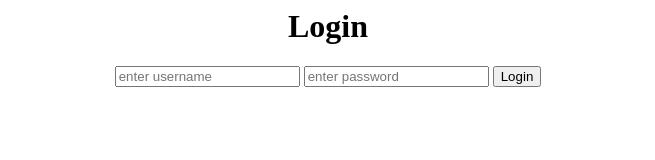
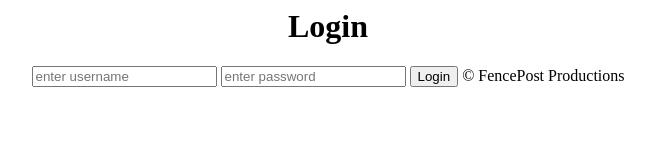
Before and after one commit to RishiRuparelia/Anything, a plain HTML site: page index.html in a window 1280 px wide. Shown: the whole page, without its empty margins (312-967 px from the left). Drawn offline with Linux system fonts and the light colour scheme.

Commit message:
Update index.html

```diff
--- a/index.html
+++ b/index.html
@@ -11,5 +11,8 @@
 
     <button type="submit" class="login-btn" id="loginbtn">Login</button>
 
+
+    <span>&copy; FencePost Productions</span>
+
   </center>
   </div>
```
